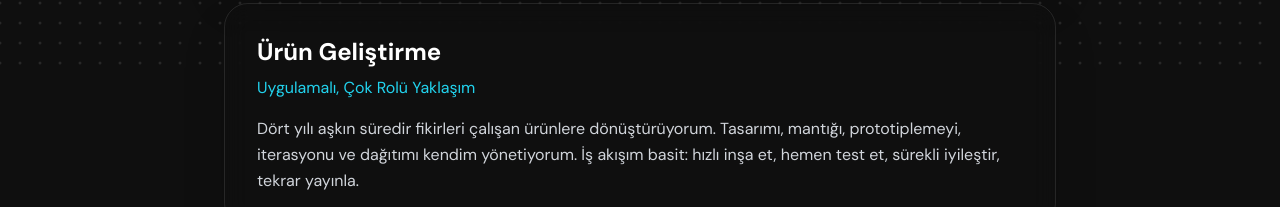
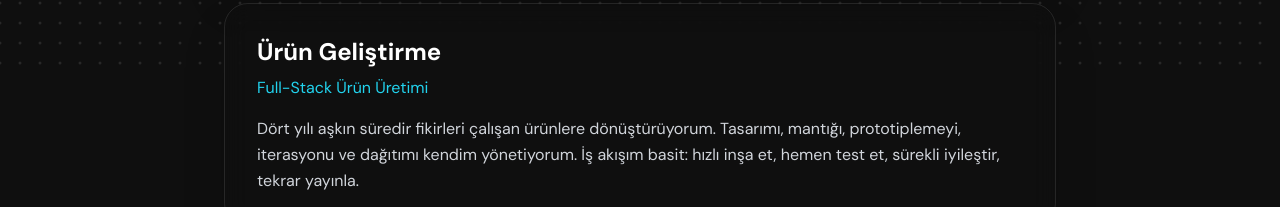
Before and after one commit to richifytr-maker/xx, a React (Vite) app: page /tr/deneyim in a window 1280 px wide. Shown: the part 717-924 px from the top of the page. Built offline with nearby package versions, Linux system fonts and the light colour scheme.

Commit message:
Updated ExperienceTR.tsx

```diff
--- a/src/pages/ExperienceTR.tsx
+++ b/src/pages/ExperienceTR.tsx
@@ -52,7 +52,7 @@ Bunun yanında farklı markalar için n8n tabanlı otomasyonlar kuruyor; sipari
             <h3 className={`text-2xl font-bold mb-2 transition-colors duration-300 ${
               isDark ? 'text-white' : 'text-gray-900'
             }`}>Ürün Geliştirme</h3>
-            <p className="text-cyan-400 mb-4">Uygulamalı, Çok Rolü Yaklaşım</p>
+            <p className="text-cyan-400 mb-4">Full-Stack Ürün Üretimi</p>
             <p className={`leading-relaxed transition-colors duration-300 ${
               isDark ? 'text-gray-300' : 'text-gray-700'
             }`}>
```
